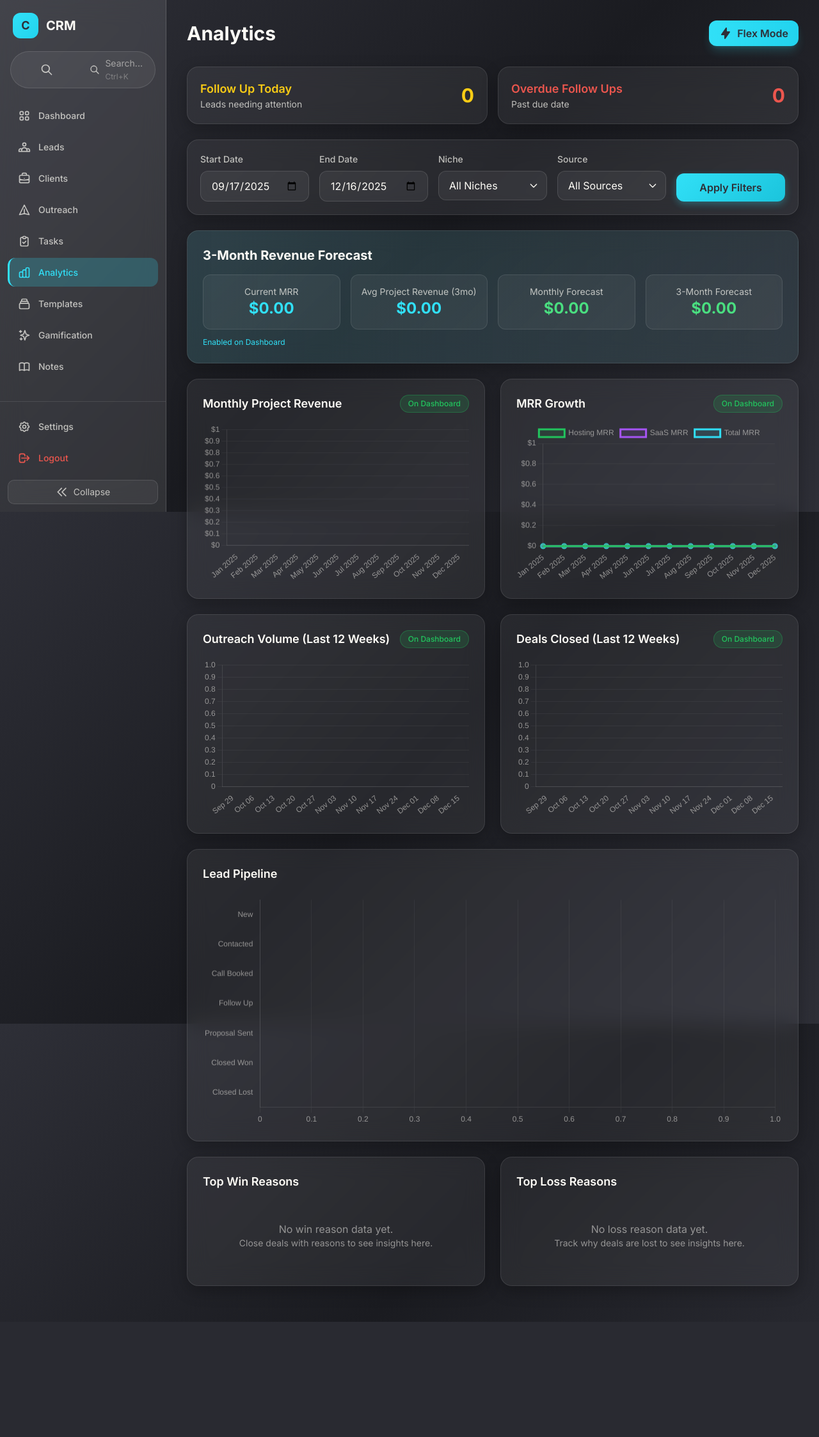
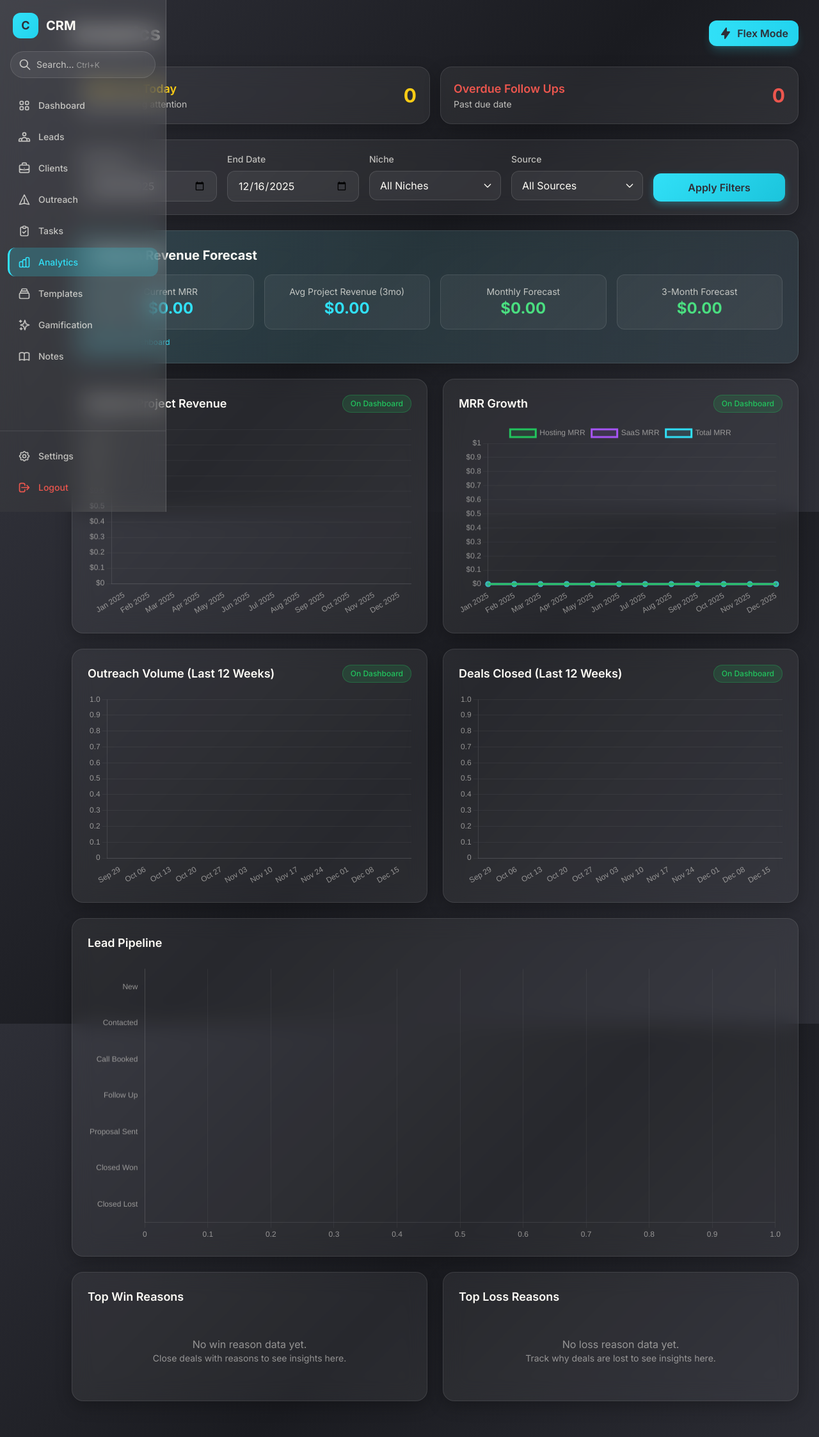
Before and after one commit to Luka-Timtam/AnchorOS, a Flask app: page /analytics/ in a window 1280 px wide. Shown: the whole page at 64% size. Before the commit the page ends 2066 px from the top, so only its background shows below. Run offline with Flask 3, Linux system fonts and the light colour scheme; the visitor is signed in with stand-in values (Sample User, id 1); data comes from the database, SQL or seed files in the repository; data that the repository does not hold is empty; some libraries are stand-ins or nearby versions.

Commit message:
Update sidebar to auto-collapse on hover and fix search button appearance
Modify CSS and HTML to implement a hover-based auto-collapsing sidebar, removing the explicit toggle button. Adjustments are made to search button styling for improved appearance when collapsed and expanded.

Replit-Commit-Author: Agent
Replit-Commit-Session-Id: 065942d5-3efb-42f7-9ac3-db0b347e840b
Replit-Commit-Checkpoint-Type: full_checkpoint
Replit-Commit-Event-Id: 5628c951-33ac-4ab9-9398-d0862dcfbc73
Replit-Commit-Screenshot-Url: https://storage.googleapis.com/screenshot-production-us-central1/b8738f32-bc16-447e-b417-2608c1414ed0/065942d5-3efb-42f7-9ac3-db0b347e840b/XSuXk1I
Replit-Helium-Checkpoint-Created: true

```diff
--- a/templates/base.html
+++ b/templates/base.html
@@ -392,53 +392,63 @@
         }
 
         #sidebar {
-            width: 260px;
+            width: 80px;
             transition: width 0.25s ease;
         }
 
-        #sidebar.sidebar-collapsed {
-            width: 80px;
-        }
-
-        #sidebar.sidebar-collapsed:hover {
+        #sidebar:hover {
             width: 260px;
         }
 
         #mainContent {
-            margin-left: 260px;
+            margin-left: 80px;
             transition: margin-left 0.25s ease;
         }
 
-        #mainContent.content-collapsed {
-            margin-left: 80px;
-        }
-
-        .sidebar-search-input {
+        .nav-label {
+            opacity: 0;
+            width: 0;
+            overflow: hidden;
             transition: opacity 0.2s ease, width 0.2s ease;
         }
 
-        .sidebar-collapsed .sidebar-search-input {
+        #sidebar:hover .nav-label {
+            opacity: 1;
+            width: auto;
+        }
+
+        .sidebar-item {
+            justify-content: center;
+        }
+
+        #sidebar:hover .sidebar-item {
+            justify-content: flex-start;
+        }
+
+        .sidebar-search-btn {
+            width: 100%;
+            display: flex;
+            justify-content: center;
+            padding: 0.625rem;
+            transition: all 0.2s ease;
+        }
+
+        #sidebar:hover .sidebar-search-btn {
+            justify-content: flex-start;
+            padding: 0.625rem 0.75rem;
+        }
+
+        .search-text {
             opacity: 0;
             width: 0;
-            padding: 0;
+            overflow: hidden;
+            transition: opacity 0.2s ease, width 0.2s ease;
         }
 
-        .sidebar-collapsed:hover .sidebar-search-input {
+        #sidebar:hover .search-text {
             opacity: 1;
-            width: 100%;
-            padding: 0.5rem 0.75rem;
-        }
-
-        .sidebar-collapsed .search-icon-only {
-            display: flex;
-        }
-
-        .sidebar-collapsed:hover .search-icon-only {
-            display: none;
-        }
-
-        .search-icon-only {
-            display: none;
+            width: auto;
+            margin-left: 0.5rem;
         }
 
         .toggle-btn {
@@ -453,18 +463,6 @@
         .toggle-btn:hover {
             background: rgba(255, 255, 255, 0.12);
             color: #FFFDF7;
-        }
-
-        .toggle-icon {
-            transition: transform 0.25s ease;
-        }
-
-        .sidebar-collapsed .toggle-icon {
-            transform: rotate(180deg);
-        }
-
-        .sidebar-collapsed:hover .toggle-icon {
-            transform: rotate(0deg);
         }
 
         @media (max-width: 768px) {
@@ -518,21 +516,12 @@
         </div>
 
         <div class="px-4 mb-4">
-            <div class="search-pill flex items-center">
-                <button type="button" id="sidebarSearchBtn" class="search-icon-only w-full p-2.5 flex justify-center text-medium hover:text-high">
-                    <svg class="w-5 h-5" fill="none" stroke="currentColor" viewBox="0 0 24 24">
-                        <path stroke-linecap="round" stroke-linejoin="round" stroke-width="2" d="M21 21l-6-6m2-5a7 7 0 11-14 0 7 7 0 0114 0z"></path>
-                    </svg>
-                </button>
-                <div class="sidebar-search-input flex items-center gap-2 px-3 py-2 w-full">
-                    <svg class="w-4 h-4 text-medium flex-shrink-0" fill="none" stroke="currentColor" viewBox="0 0 24 24">
-                        <path stroke-linecap="round" stroke-linejoin="round" stroke-width="2" d="M21 21l-6-6m2-5a7 7 0 11-14 0 7 7 0 0114 0z"></path>
-                    </svg>
-                    <button type="button" id="openSearchBtn" class="flex-1 text-left text-sm text-low hover:text-medium">
-                        Search... <span class="text-xs opacity-60">Ctrl+K</span>
-                    </button>
-                </div>
-            </div>
+            <button type="button" id="openSearchBtn" class="search-pill sidebar-search-btn text-medium hover:text-high hover:bg-white/5">
+                <svg class="w-5 h-5 flex-shrink-0" fill="none" stroke="currentColor" viewBox="0 0 24 24">
+                    <path stroke-linecap="round" stroke-linejoin="round" stroke-width="2" d="M21 21l-6-6m2-5a7 7 0 11-14 0 7 7 0 0114 0z"></path>
+                </svg>
+                <span class="search-text text-sm text-left">Search... <span class="text-xs opacity-60">Ctrl+K</span></span>
+            </button>
         </div>
 
         <nav class="flex-1 px-3 overflow-y-auto scrollbar-thin">
@@ -595,13 +584,6 @@
                 </svg>
                 <span class="nav-label">Logout</span>
             </a>
-
-            <button id="toggleSidebar" class="toggle-btn w-full mt-3 flex items-center justify-center gap-2">
-                <svg class="toggle-icon w-5 h-5" fill="none" stroke="currentColor" viewBox="0 0 24 24">
-                    <path stroke-linecap="round" stroke-linejoin="round" stroke-width="2" d="M11 19l-7-7 7-7m8 14l-7-7 7-7"></path>
-                </svg>
-                <span class="nav-label text-sm">Collapse</span>
-            </button>
         </div>
     </aside>
 
@@ -657,36 +639,8 @@
     <script>
     (function() {
         const sidebar = document.getElementById('sidebar');
-        const mainContent = document.getElementById('mainContent');
-        const toggleBtn = document.getElementById('toggleSidebar');
         const mobileMenuBtn = document.getElementById('mobileMenuBtn');
         const mobileOverlay = document.getElementById('mobileOverlay');
-
-        const STORAGE_KEY = 'sidebar_expanded';
-
-        function isExpanded() {
-            const stored = localStorage.getItem(STORAGE_KEY);
-            return stored === null ? true : stored === 'true';
-        }
-
-        function setExpanded(expanded) {
-            localStorage.setItem(STORAGE_KEY, expanded);
-            if (expanded) {
-                sidebar.classList.remove('sidebar-collapsed');
-                mainContent.classList.remove('content-collapsed');
-            } else {
-                sidebar.classList.add('sidebar-collapsed');
-                mainContent.classList.add('content-collapsed');
-            }
-        }
-
-        if (window.innerWidth >= 768) {
-            setExpanded(isExpanded());
-        }
-
-        toggleBtn.addEventListener('click', function() {
-            setExpanded(!isExpanded());
-        });
 
         if (mobileMenuBtn && mobileOverlay) {
             mobileMenuBtn.addEventListener('click', function() {
@@ -708,7 +662,6 @@
         const backdrop = document.getElementById('searchBackdrop');
         const input = document.getElementById('searchInput');
         const openBtn = document.getElementById('openSearchBtn');
-        const sidebarSearchBtn = document.getElementById('sidebarSearchBtn');
         const resultsEmpty = document.getElementById('searchEmpty');
         const resultsLoading = document.getElementById('searchLoading');
         const resultsContent = document.getElementById('searchResultsContent');
@@ -851,10 +804,6 @@
             openBtn.addEventListener('click', openModal);
         }
 
-        if (sidebarSearchBtn) {
-            sidebarSearchBtn.addEventListener('click', openModal);
-        }
-
         backdrop.addEventListener('click', closeModal);
 
         document.addEventListener('keydown', function(e) {
```
Also changed, not shown: replit.md (+4 -5 lines), attached_assets/image_1765850478951.png (added).
